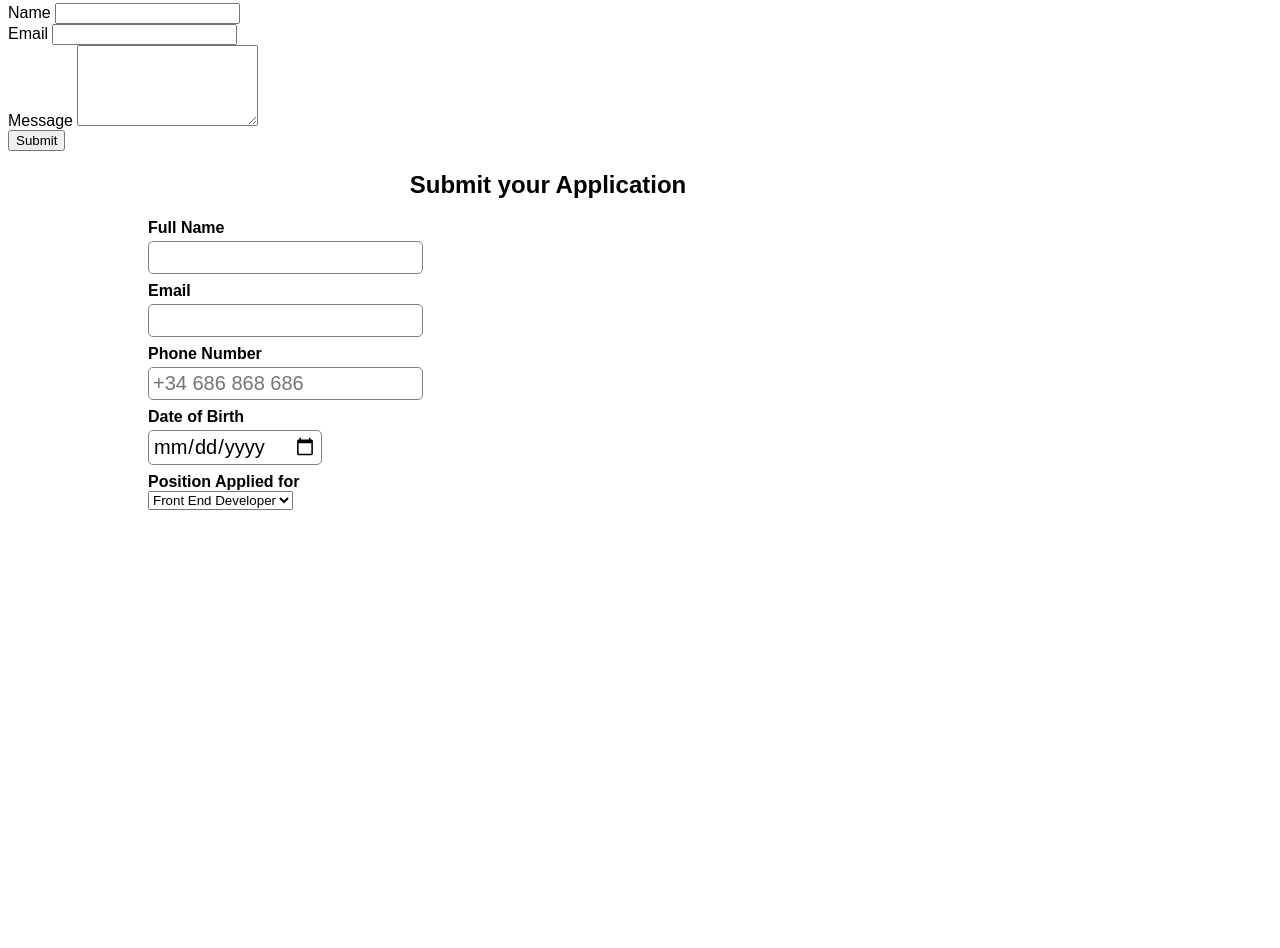
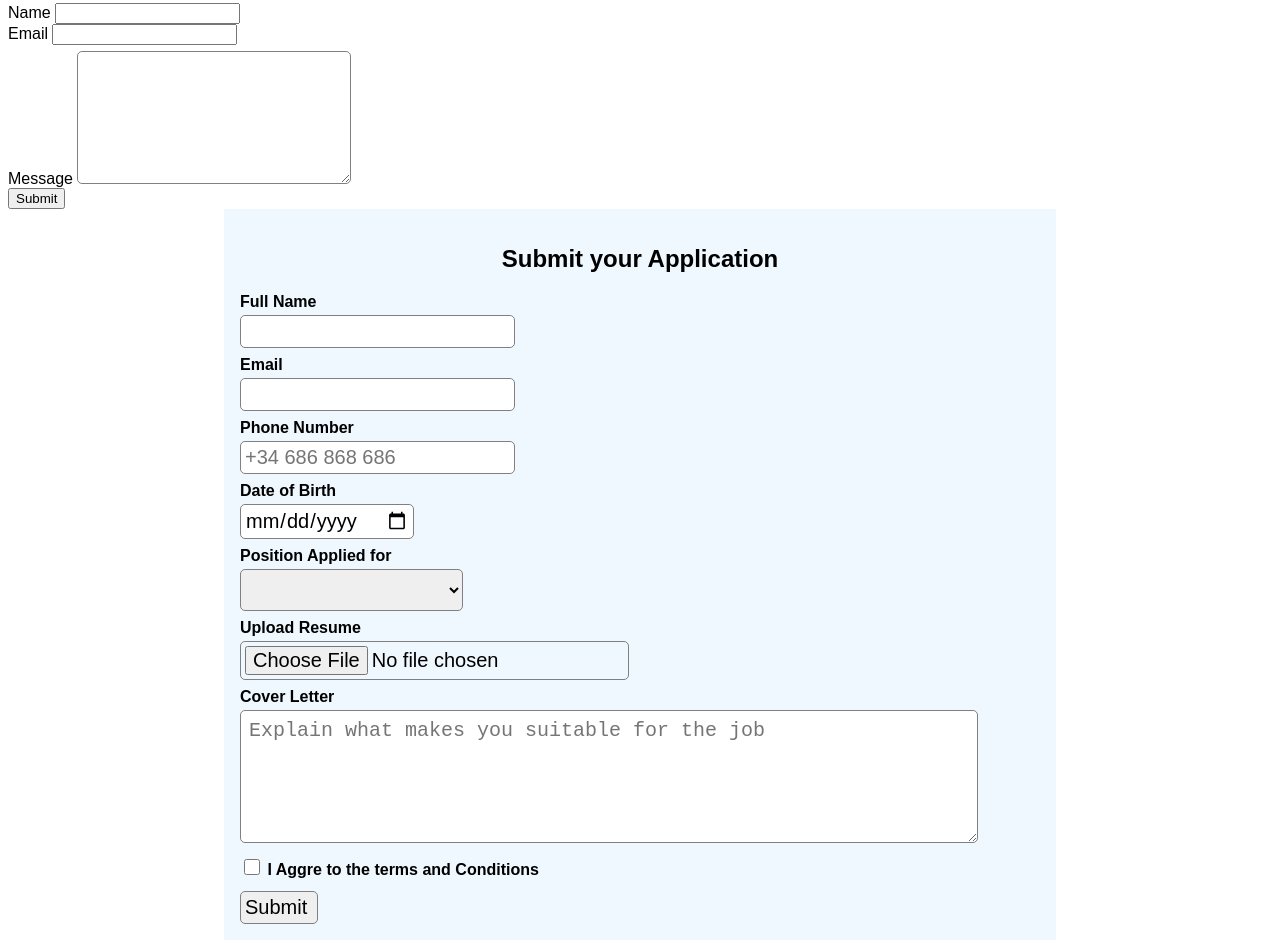
Before and after one commit to FrJim7/Development, a plain HTML site: page Projects_HTML-REACT/03_basic_tables/simple_table.html in a window 1280 px wide. Shown: the part 420-1368 px from the top of the page. Before the commit the page ends 938 px from the top, so only its background shows below. Drawn offline with Linux system fonts and the light colour scheme.

Commit message:
CSSed form

```diff
--- a/Projects_HTML-REACT/03_basic_tables/simple_table.html
+++ b/Projects_HTML-REACT/03_basic_tables/simple_table.html
@@ -112,6 +112,7 @@
       </div>
     </form>
   </div>
+
   <!--Styled form-->
   <div id="formated_application_">
     <h2> Submit your Application</h2>
@@ -138,11 +139,32 @@
     <div>
       <label for="position_applied_">Position Applied for</label><br>
       <select id="position_applied_" name="Position Applied" required>
+        <option value=""></option>
         <option value="0">Front End Developer</option>
-        <option value="1">Back End Developer</option>
+        <option value="backend">Back End Developer</option>
         <option value="2">FullStack Developer</option>
         <option value="3">Data Scientis</option>
       </select>
+    </div>
+
+    <div>
+      <label for="resume_">Upload Resume</label><br>
+      <input type="file" id="resume_" name="resume_" accept="pdf,.doc,.docx">
+    </div>
+
+    <div>
+      <label for="cover_letter_">Cover Letter</label><br>
+      <textarea id="cover_letter_" name="Cover letter" rows="5" placeholder="Explain what makes you suitable for the job"></textarea>
+    </div>
+
+    <div>
+      <label id="terms_label_" for="terms_">
+        <input type="checkbox" id="terms_" name="Terms"> I Aggre to the terms and Conditions
+      </label>
+    </div>
+
+    <div>
+      <input id="submit_" type="submit" value="Submit ">
     </div>
 
   </div>
--- a/Projects_HTML-REACT/03_basic_tables/styles.css
+++ b/Projects_HTML-REACT/03_basic_tables/styles.css
@@ -1,5 +1,4 @@
 body{
-  max-width: 1080px;
   font-family: Arial, Helvetica, sans-serif;
 }
 
@@ -64,9 +63,11 @@ h2 {
 }
 
 #formated_application_ {
+  width: 100%;
   max-width: 800px;
   margin: 0 auto;
-  padding: 0 8px;
+  padding: 16px 16px;
+  background-color: aliceblue;
 }
 
 #formated_application_ div {
@@ -85,6 +86,27 @@ h2 {
   border: 1px solid gray
 }
 
+#formated_application_ select, textarea {
+  padding: 8px;
+  font-size: 1.25rem;
+  margin-top: 0.5%;
+  border-radius: 5px;
+  border: 1px solid gray
+}
+
+#formated_application_ textarea {
+  width: 90%;
+}
+
+#formated_application_ input[type="checkbox"] {
+  width: 16px;
+  height: 16px;
+}
+
+#formated_application_input[type="submit"] {
+  cursor: pointer;
+}
+
 #date_of_birth_ {
   font-family: Arial, Helvetica, sans-serif;
 }
```
